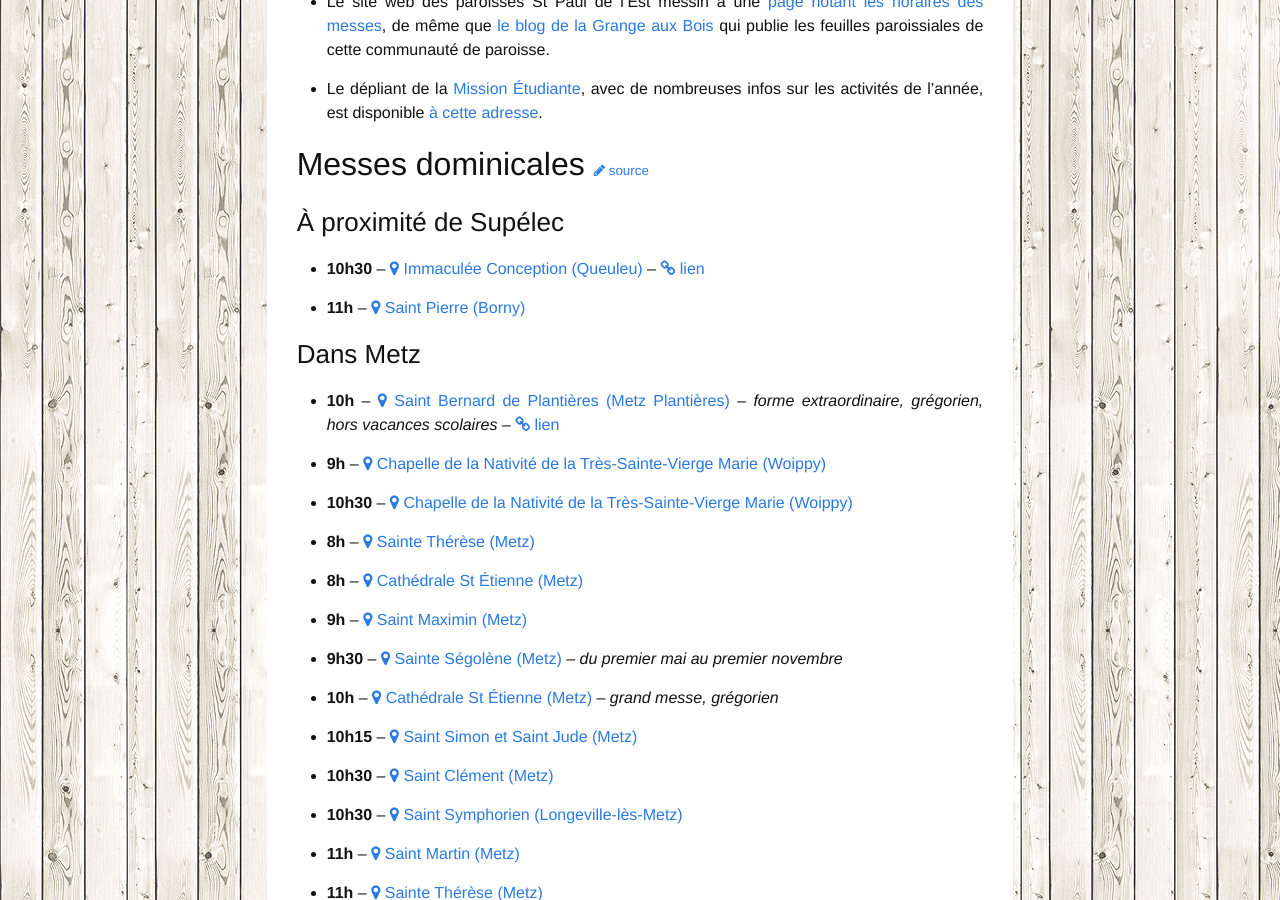
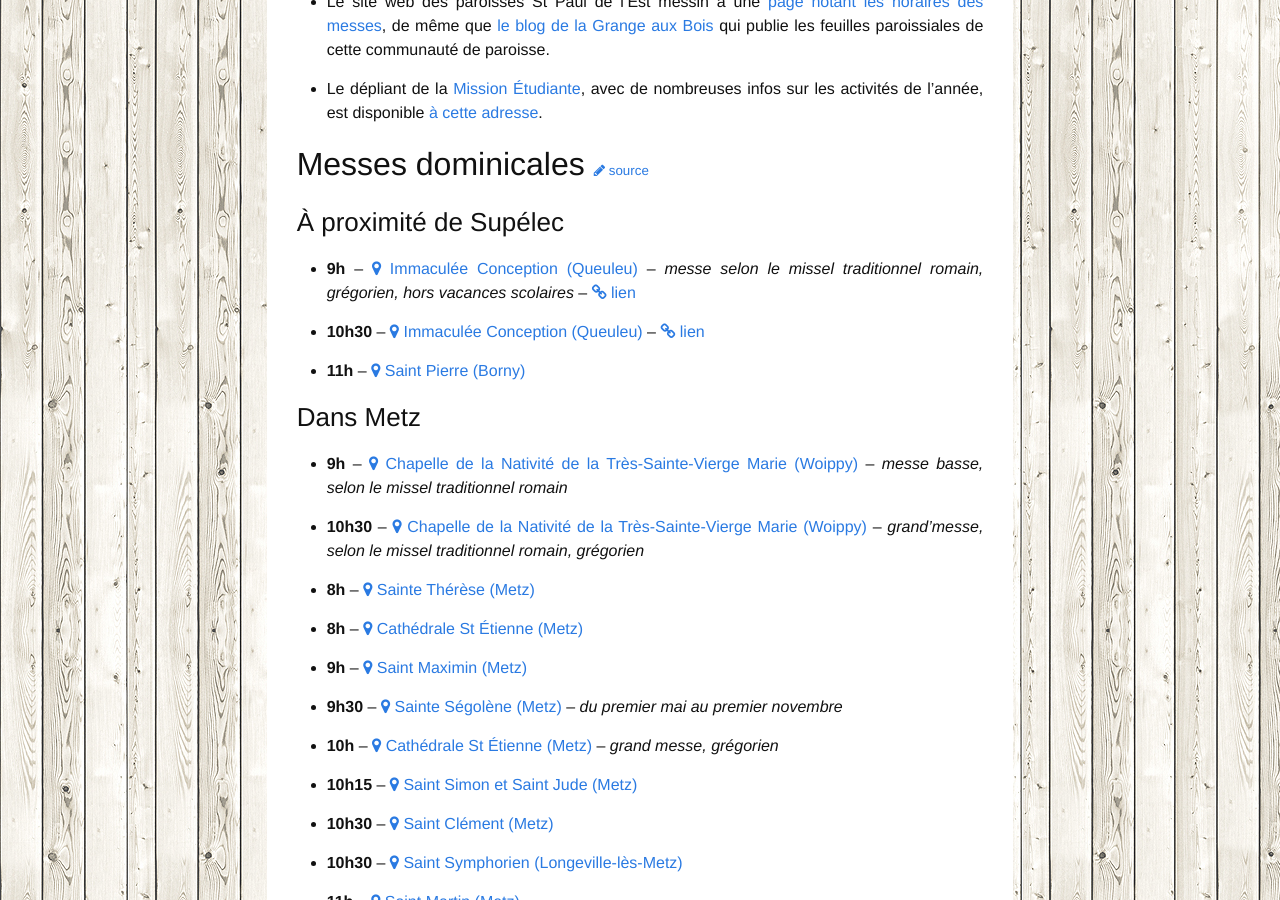
Before and after one commit to cccroix/cccroix.github.io, a Jekyll site: the page built from offices.md, in a window 1280 px wide and 900 px high, scrolled down 400 px. Built offline with Jekyll 4.4.1, drawn with Linux system fonts in a browser that asks for light colours.

Commit message:
Horaires Queuleu
À l’Immaculée et non à Saint Bernard

```diff
--- a/_data/messes_dimanche.yaml
+++ b/_data/messes_dimanche.yaml
@@ -5,12 +5,13 @@
 
 # Proche
 
-- eglise: bernard
-  horaire: 10h
-  remarque: forme extraordinaire, grégorien, hors vacances scolaires
+- eglise: immaculee
+  horaire: 9h
+  remarque: messe selon le missel traditionnel romain, grégorien, hors vacances scolaires
   site: http://motuproprio-metz.e-monsite.com/
 
 - eglise: nativite
+  remarque: messe basse, selon le missel traditionnel romain
   horaire: 9h
 
 - eglise: immaculee
@@ -18,6 +19,7 @@
   site: http://ame-metz.com/index.php/horaire-des-messes#year=2014&month=9&day=21&view=month
 
 - eglise: nativite
+  remarque: grand’messe, selon le missel traditionnel romain, grégorien
   horaire: 10h30
 
 - eglise: pierre
```
